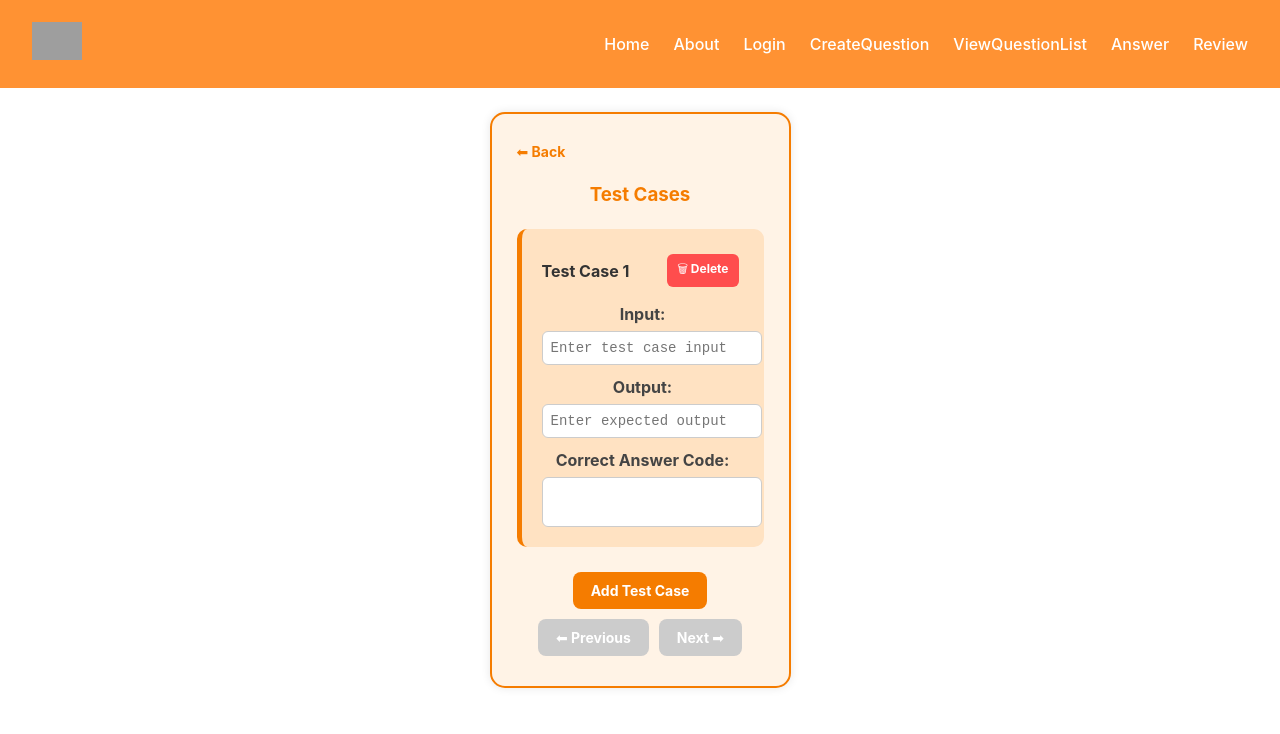
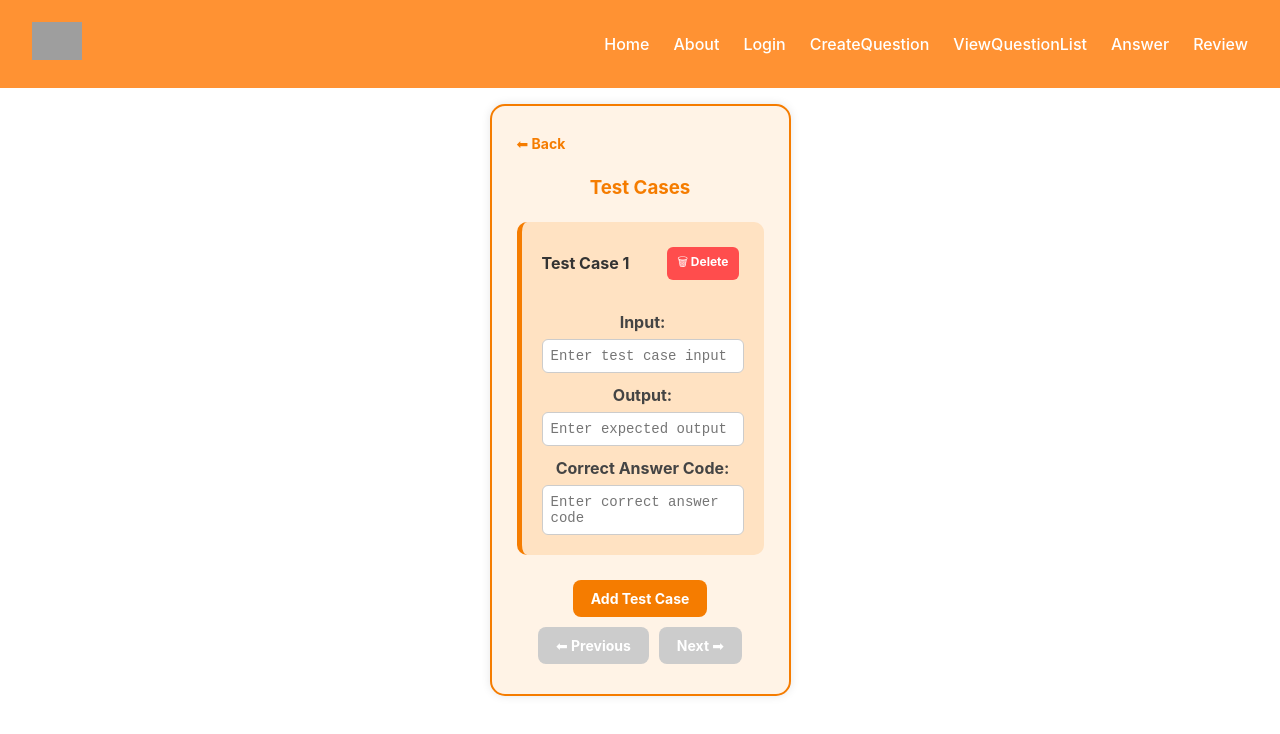
Before and after one commit to t1ww/SE65-Senior-project, a Vue app in the folder frontend/SE65-SENIOR-PROJECT/: page /test-case in a window 1280 px wide. Shown: the top 734 px of the page. Built offline with nearby package versions, Linux system fonts and the light colour scheme; grey boxes are pictures that could not be loaded.

Commit message:
updated view testcase

```diff
--- a/frontend/SE65-SENIOR-PROJECT/src/pages/TestCase.vue
+++ b/frontend/SE65-SENIOR-PROJECT/src/pages/TestCase.vue
@@ -1,23 +1,20 @@
 <script setup lang="ts">
 import { ref, computed, onMounted, watch } from "vue";
 
-const correctCode = ref("");
+const itemsPerPage = 2;
 
+// Load test cases from local storage or initialize
 const loadTestCases = () => {
   const storedTestCases = localStorage.getItem("testCases");
   if (storedTestCases) {
-    const parsedCases = JSON.parse(storedTestCases);
-    return parsedCases.length > 0 ? parsedCases : [{ input: "", output: "" }];
+    const parsed = JSON.parse(storedTestCases);
+    return parsed.length > 0 ? parsed : [{ input: "", output: "", correctCode: "" }];
   }
-  return [{ input: "", output: "" }];
+  return [{ input: "", output: "", correctCode: "" }];
 };
 
 const saveTestCases = () => {
   localStorage.setItem("testCases", JSON.stringify(questionData.value.testCases));
-};
-
-const saveCurrentPage = () => {
-  localStorage.setItem("currentPage", JSON.stringify(currentPage.value));
 };
 
 const loadCurrentPage = () => {
@@ -25,12 +22,15 @@ const loadCurrentPage = () => {
   return storedPage ? JSON.parse(storedPage) : 0;
 };
 
+const saveCurrentPage = () => {
+  localStorage.setItem("currentPage", JSON.stringify(currentPage.value));
+};
+
 const questionData = ref({
   testCases: loadTestCases(),
 });
 
 const currentPage = ref(loadCurrentPage());
-const itemsPerPage = 2;
 
 const paginatedTestCases = computed(() => {
   const start = currentPage.value * itemsPerPage;
@@ -53,7 +53,7 @@ const prevPage = () => {
 };
 
 const addTestCase = () => {
-  questionData.value.testCases.push({ input: "", output: "" });
+  questionData.value.testCases.push({ input: "", output: "", correctCode: "" });
   saveTestCases();
 
   if (questionData.value.testCases.length > (currentPage.value + 1) * itemsPerPage) {
@@ -83,8 +83,7 @@ watch(
 
 onMounted(() => {
   questionData.value.testCases = loadTestCases();
-  currentPage.value = 0;
-  saveTestCases();
+  currentPage.value = loadCurrentPage();
 });
 </script>
 
@@ -103,17 +102,20 @@ onMounted(() => {
             <strong>Test Case {{ currentPage * itemsPerPage + index + 1 }}</strong>
             <button @click="deleteTestCase(index)" class="delete-button">🗑 Delete</button>
           </div>
-          <div class="input-group">
+
+          <div class="input-wrapper">
             <label>Input:</label>
             <input v-model="testCase.input" placeholder="Enter test case input" />
           </div>
-          <div class="input-group">
+
+          <div class="input-wrapper">
             <label>Output:</label>
             <input v-model="testCase.output" placeholder="Enter expected output" />
           </div>
-          <div class="input-group">
+
+          <div class="input-wrapper">
             <label>Correct Answer Code:</label>
-            <textarea v-model="correctCode" required />
+            <textarea v-model="correctCode" placeholder="Enter correct answer code" />
           </div>
         </div>
       </div>
@@ -132,7 +134,7 @@ onMounted(() => {
 
 <style scoped>
 .container {
-  max-width: 600px;
+  max-width: 700px;
   margin: 40px auto;
   padding: 20px;
 }
@@ -178,24 +180,30 @@ h3 {
   border-left: 5px solid #f57c00;
   padding: 20px;
   border-radius: 10px;
+  display: flex;
+  flex-direction: column;
+  align-items: center;
 }
 
 .test-case-header {
+  width: 100%;
   display: flex;
   justify-content: space-between;
   align-items: center;
   font-weight: bold;
-  margin-bottom: 10px;
+  margin-bottom: 15px;
   color: #333;
 }
 
-.input-group {
+.input-wrapper {
   display: flex;
   flex-direction: column;
+  width: 100%;
+  max-width: 500px;
   margin-top: 10px;
 }
 
-.input-group label {
+.input-wrapper label {
   font-weight: bold;
   margin-bottom: 5px;
   color: #444;
@@ -210,6 +218,7 @@ textarea {
   font-size: 14px;
   font-family: monospace;
   resize: none;
+  box-sizing: border-box;
 }
 
 .add-button {
@@ -249,4 +258,5 @@ button:disabled {
 .delete-button:hover {
   background-color: #cc0000;
 }
+
 </style>
```
